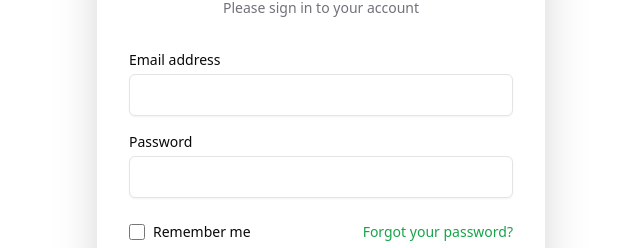
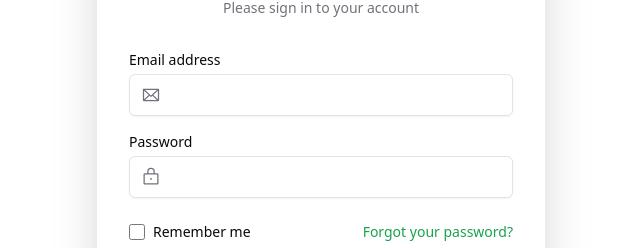
Before and after one commit to esalazarv/job-hunter, a Next.js app: page /auth/login in a window 1280 px wide. Shown: the part 261-509 px from the top of the page, without its empty margins (319-959 px from the left). Built offline with nearby package versions, Linux system fonts and the light colour scheme.

Commit message:
feat: added phospor icons

```diff
--- a/package.json
+++ b/package.json
@@ -10,6 +10,7 @@
     "types:supabase": "npx supabase gen types typescript --local > src/lib/supabase/database.types.ts"
   },
   "dependencies": {
+    "@phosphor-icons/react": "^2.1.7",
     "@supabase/ssr": "^0.5.2",
     "@supabase/supabase-js": "^2.47.12",
     "clsx": "^2.1.1",
--- a/src/app/auth/login/page.tsx
+++ b/src/app/auth/login/page.tsx
@@ -5,6 +5,7 @@ import Link from "next/link";
 import { useRouter, useSearchParams } from "next/navigation";
 import { cn } from "@/lib/utils";
 import { createClient } from "@/lib/supabase/client";
+import { Icon } from "@/components/ui/icon";
 
 export default function LoginPage() {
   const router = useRouter();
@@ -77,14 +78,19 @@ export default function LoginPage() {
               >
                 Email address
               </label>
+              <div className="relative">
+                <div className="absolute inset-y-0 left-0 pl-3 flex items-center pointer-events-none">
+                  <Icon name="Envelope" className="text-muted-foreground" />
+                </div>
                 <input
                   id="email"
                   name="email"
                   type="email"
                   autoComplete="email"
                   required
-                className="mt-1 block w-full px-3 py-2 bg-background border border-input rounded-md shadow-sm focus:outline-none focus:ring-2 focus:ring-primary focus:border-primary"
+                  className="pl-10 mt-1 block w-full px-3 py-2 bg-background border border-input rounded-md shadow-sm focus:outline-none focus:ring-2 focus:ring-primary focus:border-primary"
                 />
+              </div>
             </div>
 
             <div>
@@ -94,14 +100,19 @@ export default function LoginPage() {
               >
                 Password
               </label>
+              <div className="relative">
+                <div className="absolute inset-y-0 left-0 pl-3 flex items-center pointer-events-none">
+                  <Icon name="Lock" className="text-muted-foreground" />
+                </div>
                 <input
                   id="password"
                   name="password"
                   type="password"
                   autoComplete="current-password"
                   required
-                className="mt-1 block w-full px-3 py-2 bg-background border border-input rounded-md shadow-sm focus:outline-none focus:ring-2 focus:ring-primary focus:border-primary"
+                  className="pl-10 mt-1 block w-full px-3 py-2 bg-background border border-input rounded-md shadow-sm focus:outline-none focus:ring-2 focus:ring-primary focus:border-primary"
                 />
+              </div>
             </div>
           </div>
 
@@ -140,7 +151,14 @@ export default function LoginPage() {
                 isLoading && "opacity-50 cursor-not-allowed"
               )}
             >
-              {isLoading ? "Signing in..." : "Sign in"}
+              {isLoading ? (
+                <div className="flex items-center justify-center">
+                  <Icon name="CircleNotch" className="animate-spin mr-2" />
+                  Signing in...
+                </div>
+              ) : (
+                "Sign in"
+              )}
             </button>
           </div>
 
--- /dev/null
+++ b/src/components/ui/icon.tsx
@@ -0,0 +1,27 @@
+import { ElementType } from "react";
+import * as PhosphorIcons from "@phosphor-icons/react";
+import { cn } from "@/lib/utils";
+
+export interface IconProps {
+  name: keyof typeof PhosphorIcons;
+  className?: string;
+  size?: number;
+  weight?: "thin" | "light" | "regular" | "bold" | "fill" | "duotone";
+}
+
+export function Icon({ name, className, size = 20, weight = "regular" }: IconProps) {
+  const IconComponent = PhosphorIcons[name] as ElementType;
+
+  if (!IconComponent) {
+    console.warn(`Icon "${name}" not found in Phosphor Icons`);
+    return null;
+  }
+
+  return (
+    <IconComponent
+      className={cn("inline-block", className)}
+      size={size}
+      weight={weight}
+    />
+  );
+}
```
Also changed, not shown: 1 other file (tests, documents, lock files or other folders). Lines whose indentation alone changed are shown as unchanged.
